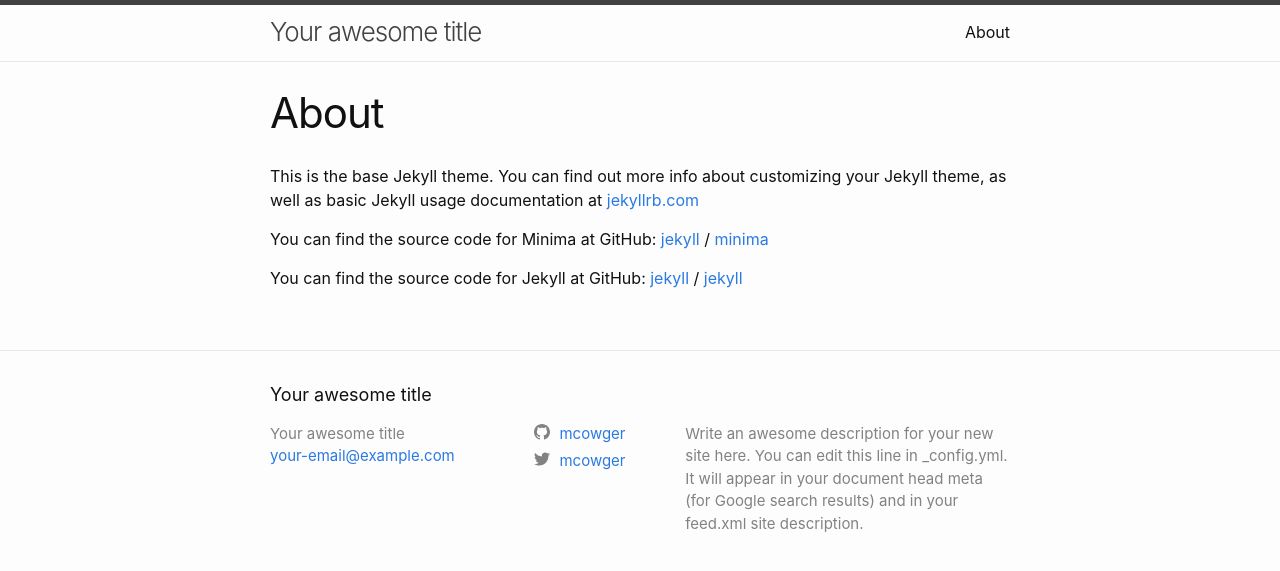
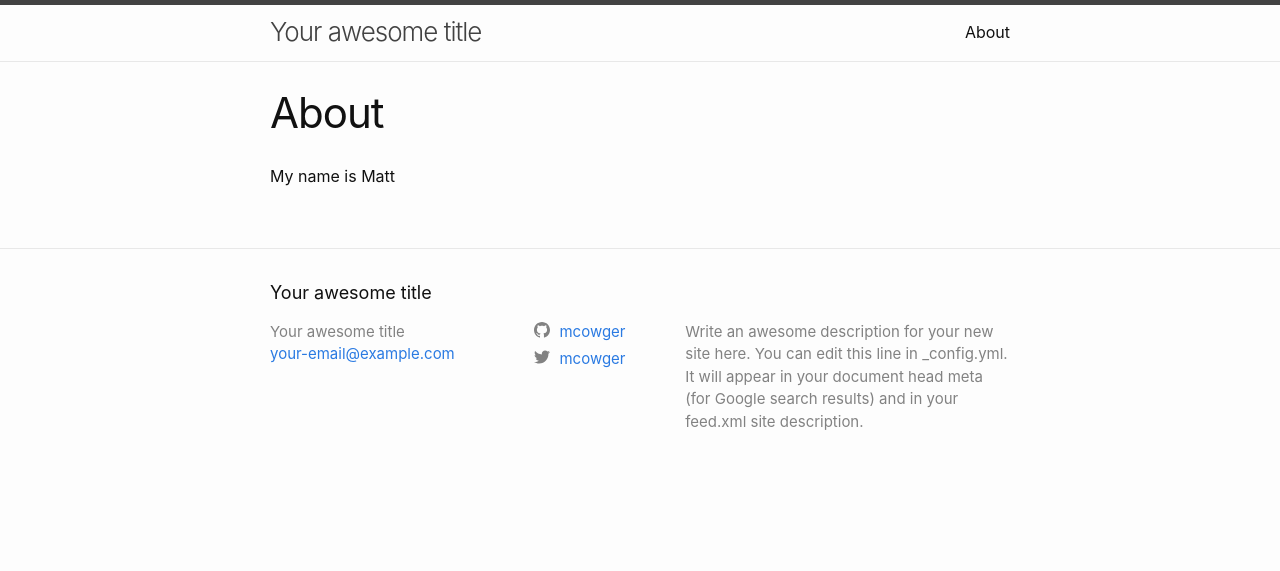
Before and after one commit to mcowger/blog.cowger.us, a Jekyll site: the page built from about.md, in a window 1280 px wide. Shown: the top 571 px of the page. Built offline with Jekyll 4.4.1, drawn with Linux system fonts in a browser that asks for light colours.

Commit message:
Update from Forestry.io - Updated about.md

```diff
--- a/about.md
+++ b/about.md
@@ -1,20 +1,7 @@
 ---
 layout: page
 title: About
-permalink: /about/
+permalink: "/about/"
+
 ---
-
-This is the base Jekyll theme. You can find out more info about customizing your
-Jekyll theme, as well as basic Jekyll usage documentation at
-[jekyllrb.com](https://jekyllrb.com/)
-
-You can find the source code for Minima at GitHub:
-[jekyll][jekyll-organization] /
-[minima](https://github.com/jekyll/minima)
-
-You can find the source code for Jekyll at GitHub:
-[jekyll][jekyll-organization] /
-[jekyll](https://github.com/jekyll/jekyll)
-
-
-[jekyll-organization]: https://github.com/jekyll
+My name is Matt
```
